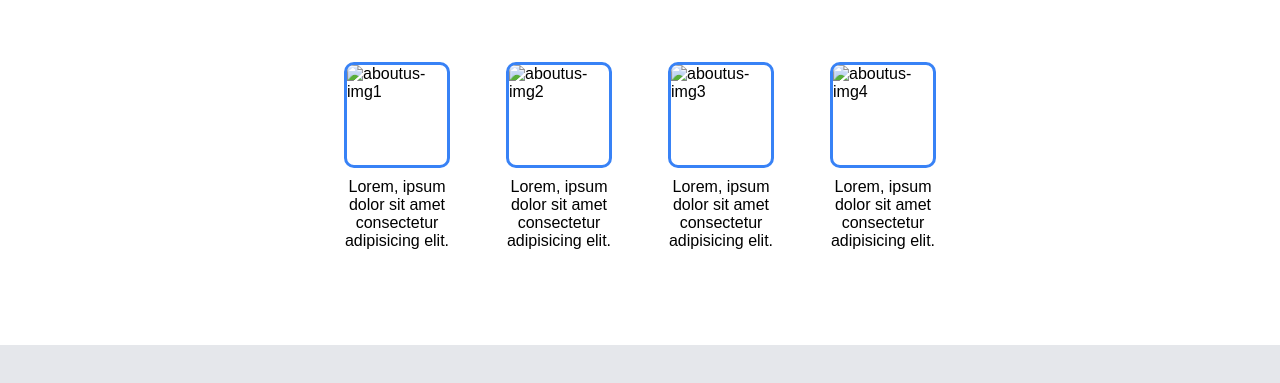
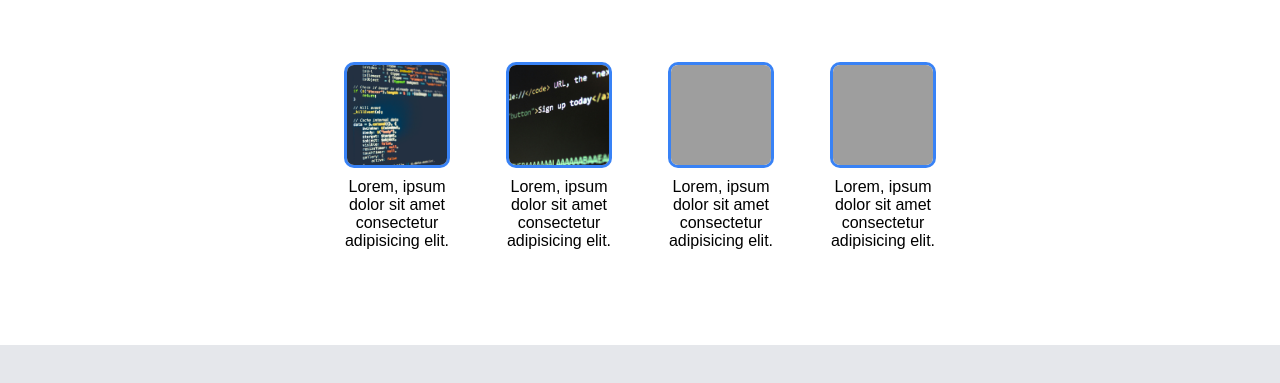
Before and after one commit to K-r-u-z/odin-landing-page, a plain HTML site: page index.html in a window 1280 px wide. Shown: the part 647-1030 px from the top of the page. Drawn offline with Linux system fonts and the light colour scheme; the site is published under a folder, as on GitHub Pages, so addresses that start at the root find nothing.

Commit message:
Added a . at the beginning of the src for the images to allow them to properly load.

```diff
--- a/index.html
+++ b/index.html
@@ -32,19 +32,19 @@
             <h1>About Us</h1>
         <div class="aboutus">
             <div class="aboutus-items">
-                <img src="/assets/info1.jpg" alt="aboutus-img1" />
+                <img src="./assets/info1.jpg" alt="aboutus-img1" />
                 <p>Lorem, ipsum dolor sit amet consectetur adipisicing elit.</p>
             </div>
             <div class="aboutus-items">
-                <img src="/assets/info2.jpg" alt="aboutus-img2" />
+                <img src="./assets/info2.jpg" alt="aboutus-img2" />
                 <p>Lorem, ipsum dolor sit amet consectetur adipisicing elit. </p>
             </div>
             <div class="aboutus-items">
-                <img src="/assets/info3.jpg" alt="aboutus-img3" />
+                <img src="./assets/info3.jpg" alt="aboutus-img3" />
                 <p>Lorem, ipsum dolor sit amet consectetur adipisicing elit. </p>
             </div>
             <div class="aboutus-items">
-                <img src="/assets/info4.jpg" alt="aboutus-img4" />
+                <img src="./assets/info4.jpg" alt="aboutus-img4" />
                 <p>Lorem, ipsum dolor sit amet consectetur adipisicing elit.</p>
             </div>
 
```
